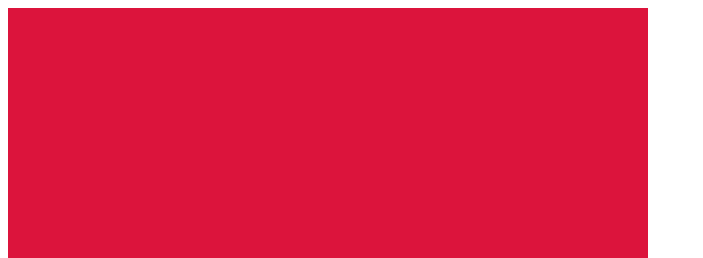
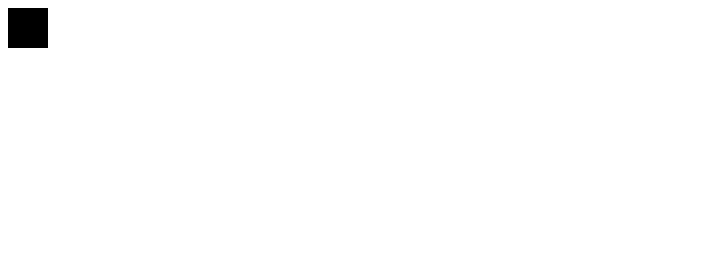
Before and after one commit to egpheel/odin-etch-a-sketch, a plain HTML site: page index.html in a window 1280 px wide. In both pictures the pointer is over the element 28 px from the left and 28 px from the top of the page. Shown: the top 258 px of the page, without its empty margins (0-703 px from the left). Drawn offline with Linux system fonts and the light colour scheme.

Commit message:
added hover effect for each square

```diff
--- a/styles.css
+++ b/styles.css
@@ -11,5 +11,8 @@
 .square {
   width: 40px;
   height: 40px;
-  background-color: crimson;
 }
+
+.square:hover {
+  background-color: black;
+}
```
